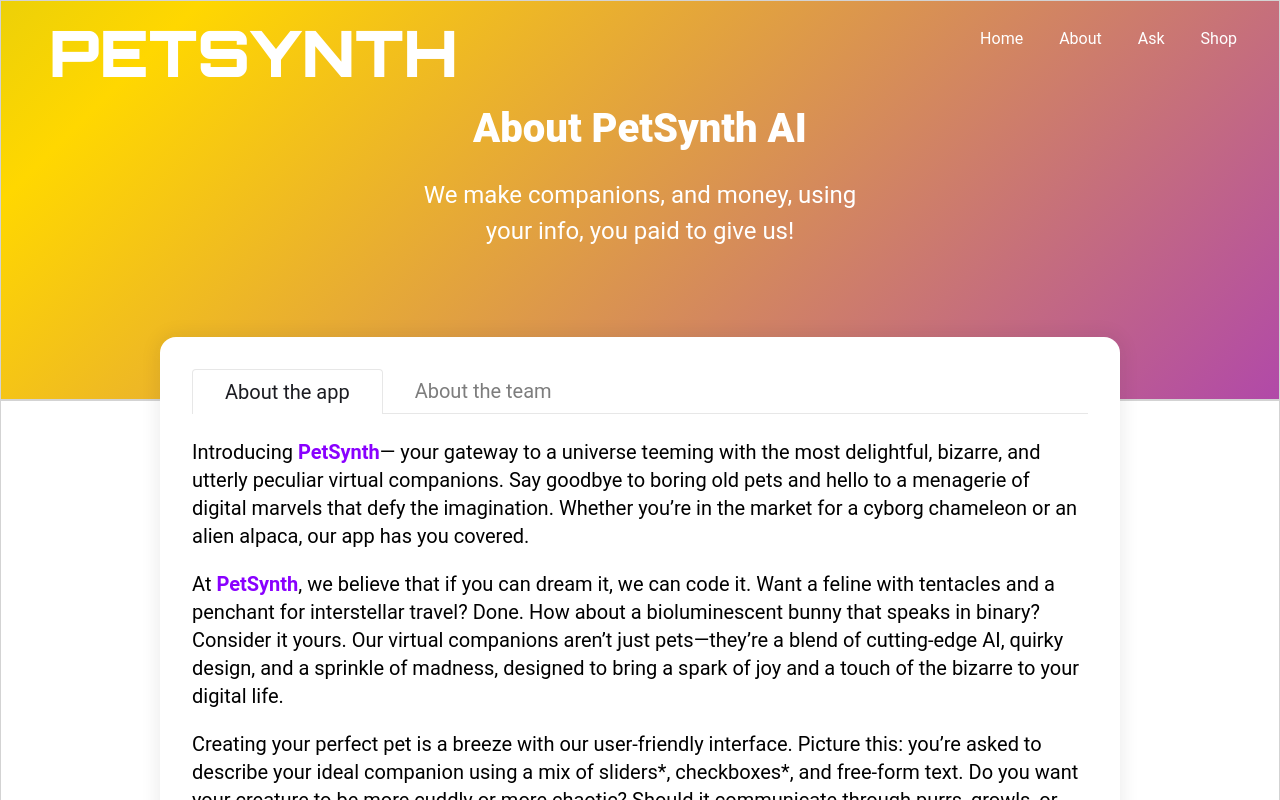
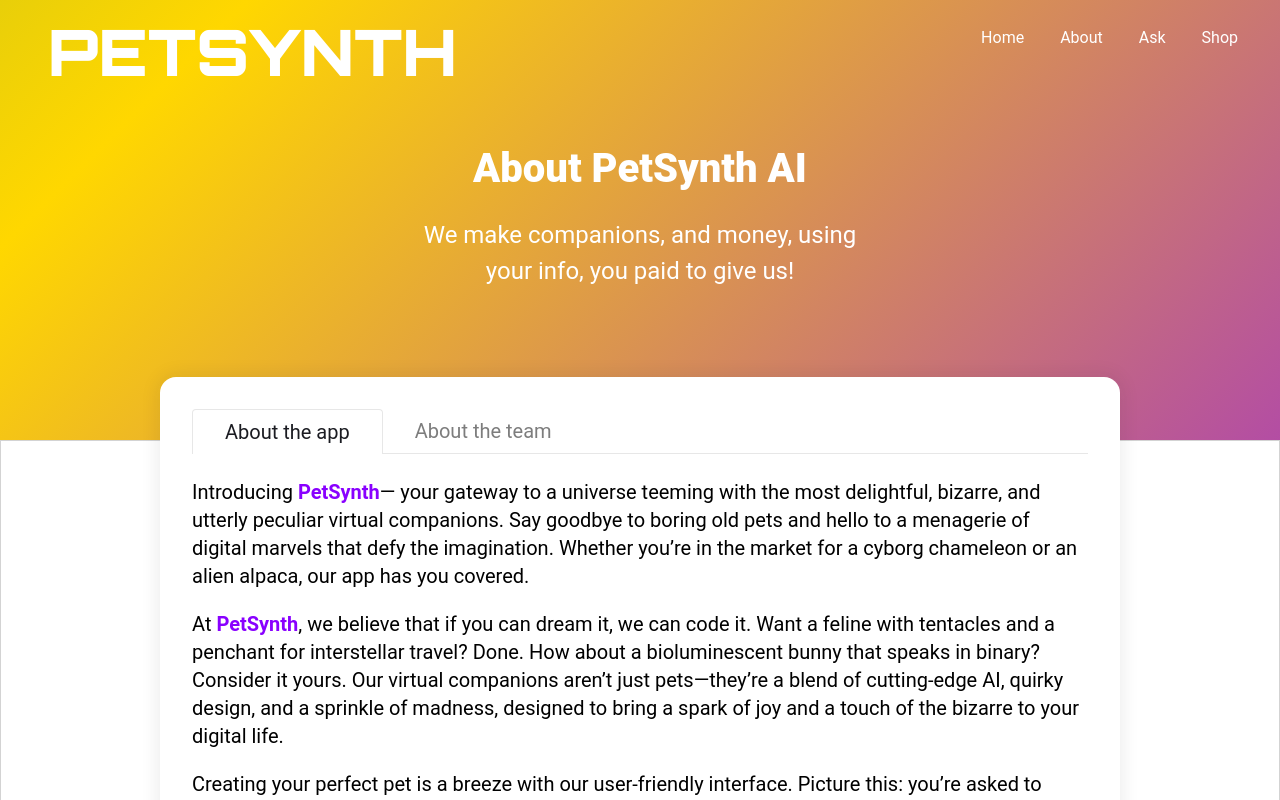
Before and after one commit to technative-academy/PetSynth, a React (Vite) app: page /about in a window 1280 px wide. Shown: the top 800 px of the page. Built offline with nearby package versions, Linux system fonts and the light colour scheme.

Commit message:
Adjust header height to account for burger menu actions
remove border

```diff
--- a/src/components/SiteHeader/SiteHeader.module.css
+++ b/src/components/SiteHeader/SiteHeader.module.css
@@ -1,14 +1,13 @@
 /* Mobile header styling -- CSS gradient animation */
 .wrapper {
 	padding: 1rem 2rem;
-	border: 1px solid lightgray;
 	display: flex;
 	flex-direction: row;
 	gap: 2rem;
 	align-items: flex-start;
 	justify-content: space-between;
 	color: white;
-	height: 40vh;
+	height: 75vw;
 	background: linear-gradient(-45deg, #8900ff, #ffd700, #2e8b57, #8900ff);
 	background-size: 400% 400%;
 	animation: gradient 22s ease infinite;
@@ -46,7 +45,7 @@
 
 @media (max-width: 530px) {
 	.wrapper {
-		height: 105vw;
+		height: 57vh;
 		padding: 1rem 1rem;
 		gap: 1rem;
 	}
@@ -66,7 +65,7 @@
 
 @media (min-width: 768px) {
 	.wrapper {
-		height: 50vh;
+		height: 55vh;
 		justify-content: space-evenly;
 	}
 
```
